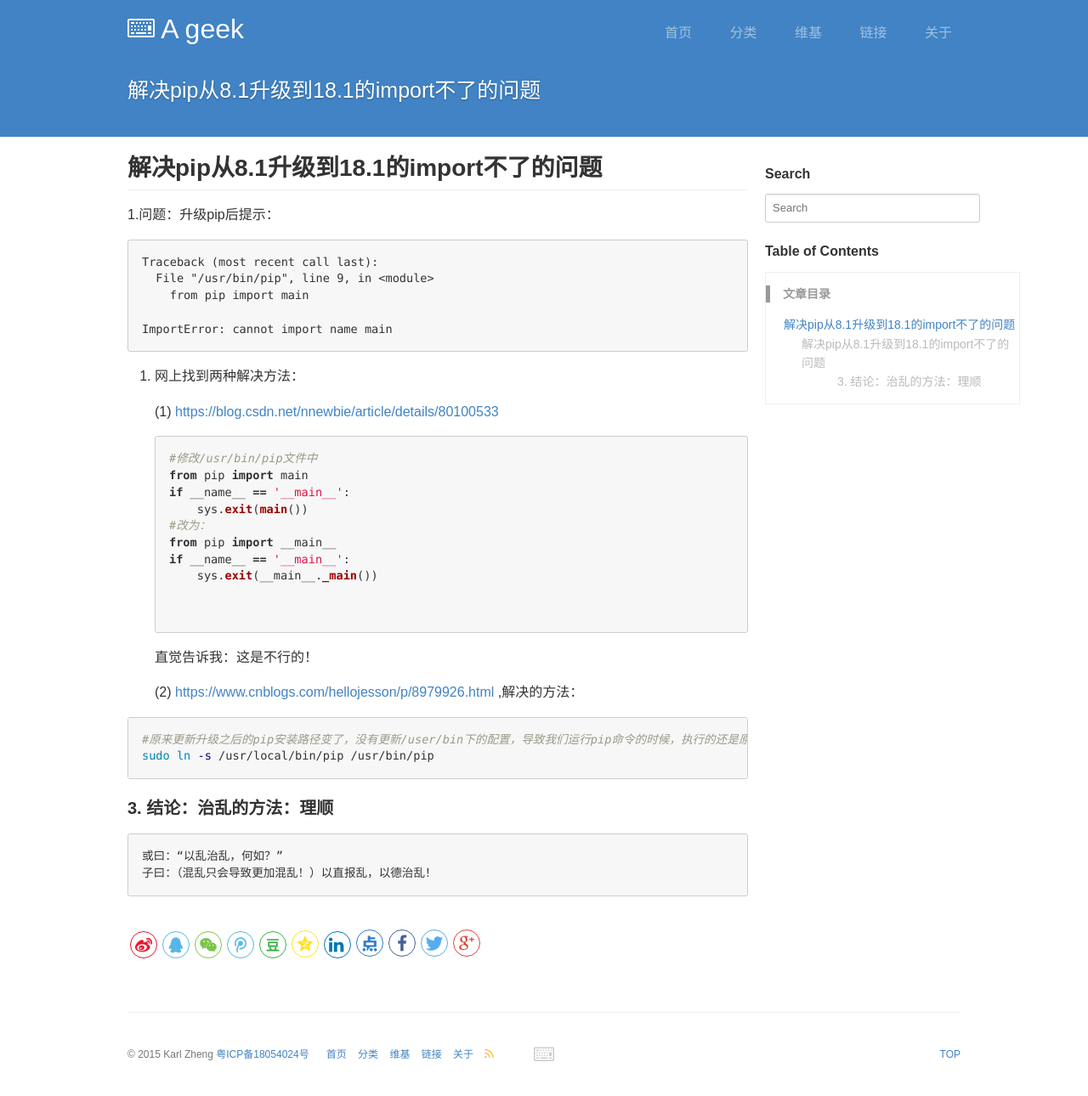
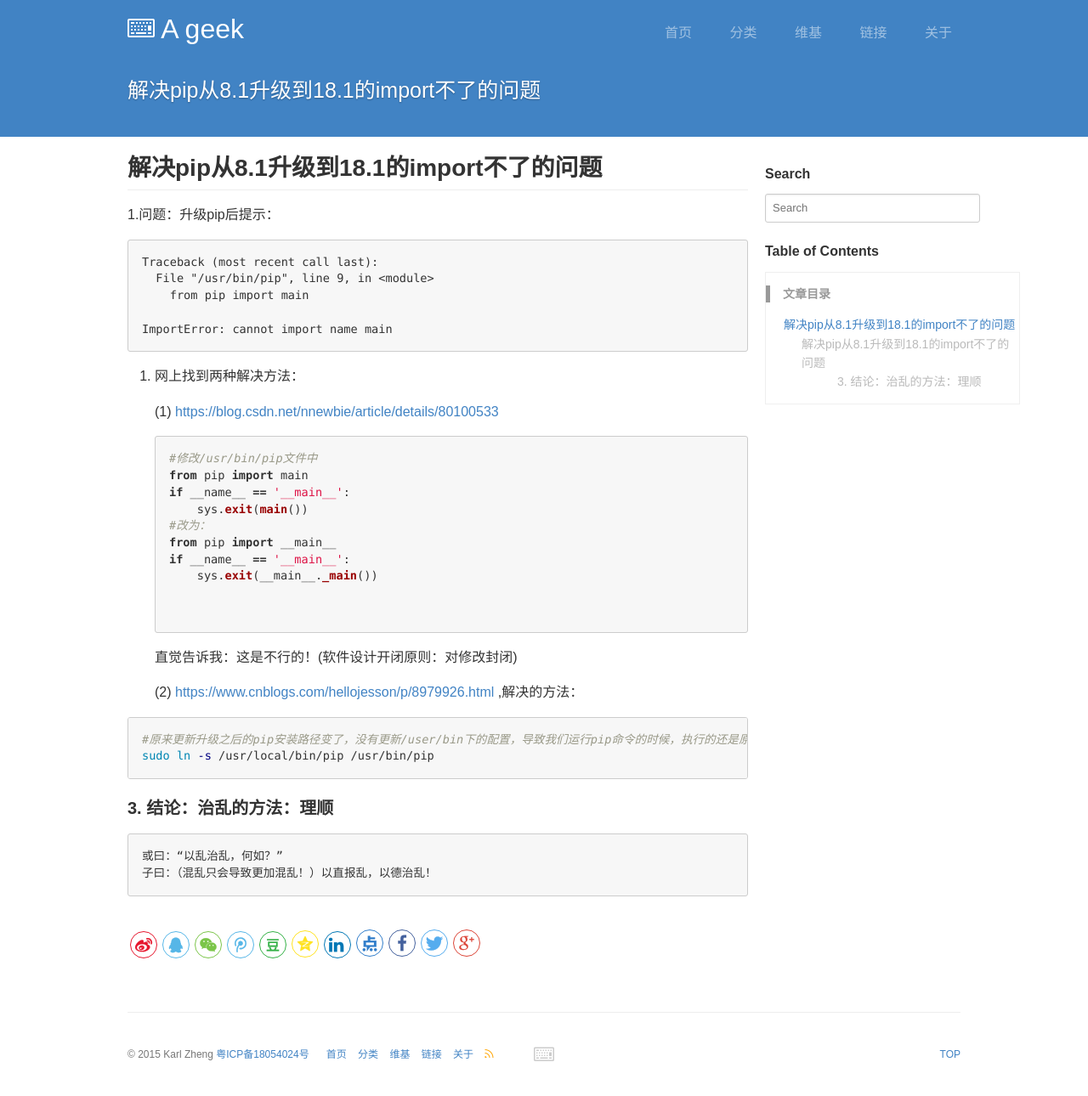
Before and after one commit to karlzheng/karlzheng.github.io, a Jekyll site: the page built from _posts/2018-11-04-解决pip从8.1升级到18.1的import不了的问题.md, in a window 1280 px wide. Shown: the whole page at 85% size. Built offline with Jekyll 4.4.1, drawn with Linux system fonts in a browser that asks for light colours; comment, search, counter and statistics services are not loaded.

Commit message:
modified:   _posts/2018-11-04-解决pip从8.1升级到18.1的import不了的问题.md
Signed-off-by: KarlZheng <KarlZheng@linkcm.com>

````diff
--- a/_posts/2018-11-04-解决pip从8.1升级到18.1的import不了的问题.md
+++ b/_posts/2018-11-04-解决pip从8.1升级到18.1的import不了的问题.md
@@ -34,7 +34,7 @@ ImportError: cannot import name main
 
    ```
 
-   直觉告诉我：这是不行的！
+   直觉告诉我：这是不行的！(软件设计开闭原则：对修改封闭)
 
    (2) [https://www.cnblogs.com/hellojesson/p/8979926.html](https://www.cnblogs.com/hellojesson/p/8979926.html) ,解决的方法：
 
````
